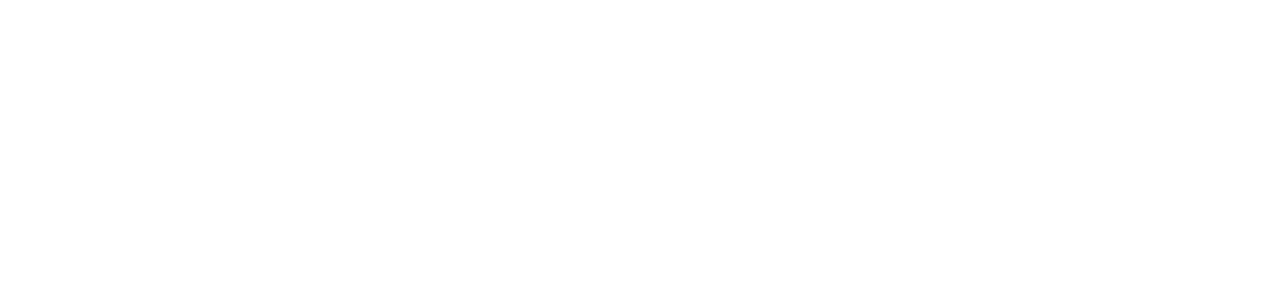
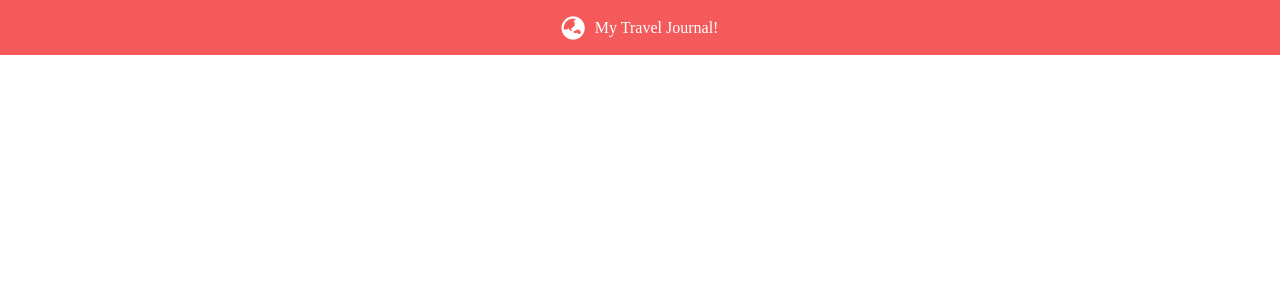
Before and after one commit to Sven-27/travel-journal, a React (Create React App) app: page / in a window 1280 px wide. Shown: the top 300 px of the page. Built offline with nearby package versions, Linux system fonts and the light colour scheme.

Commit message:
header finished

```diff
--- a/src/App.js
+++ b/src/App.js
@@ -1,9 +1,10 @@
 import './App.css'
+import Header from './components/header/Header'
 
 function App() {
   return (
     <div className='app'>
-
+      <Header />
     </div>
   );
 }
--- /dev/null
+++ b/src/components/header/Header.css
@@ -0,0 +1,17 @@
+.header {
+  height: 55px;
+  background: #f55a5a;
+  display: flex;
+  justify-content: center;
+  align-items: center;
+}
+
+.fa-globe-asia{
+  font-size: 24px;
+  color: #fff;
+}
+
+.header-title{
+  margin-left: 10px;
+  color: #fff;
+}
--- a/src/components/Header.js
+++ b/src/components/header/Header.js
@@ -1,10 +1,10 @@
-
+import './Header.css'
 
 const Header = () => {
   return (
     <header className='header'>
       <i className="fas fa-globe-asia" />
-      <p>My Travel Journal!</p>
+      <p className="header-title">My Travel Journal!</p>
     </header>
   )
 }
```
